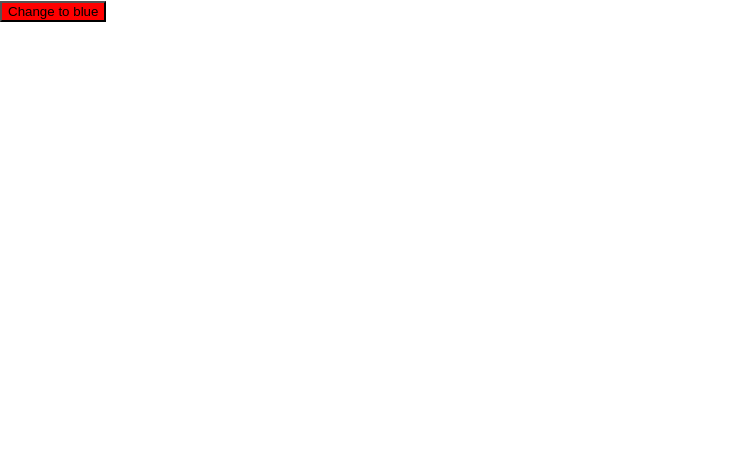
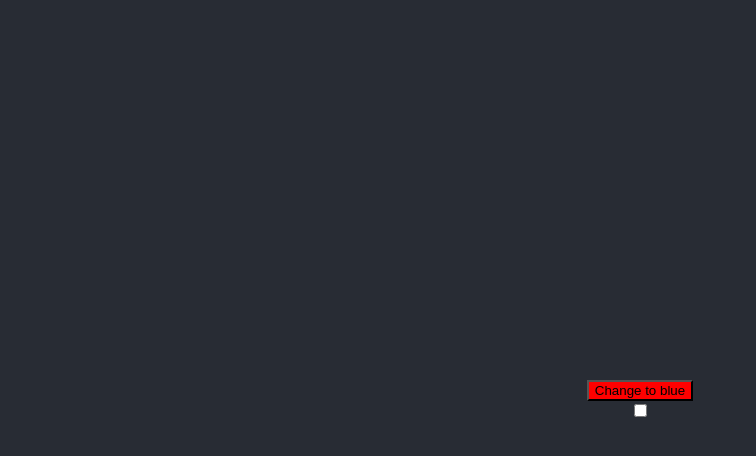
Before and after one commit to AbirAlareanK/Testing-Library-Jest, a React (Create React App) app: page / in a window 1280 px wide. Shown: the top 456 px of the page, without its empty margins (0-756 px from the left). Built offline with nearby package versions, Linux system fonts and the light colour scheme.

Commit message:
Test and code checkbox functionality

```diff
--- a/src/App.js
+++ b/src/App.js
@@ -4,13 +4,21 @@ import './App.css';
 function App() {
 
   const [ buttonColor , setButtonColor ] = useState('red') ;
+  const [ disabledButton , setDisabledButton ] = useState(false);
+
   const newButtonColor = buttonColor === 'red' ? 'blue' : 'red'
 
   return (
-    <div>
+    <div className="App-header">
         <button onClick={()=> setButtonColor(newButtonColor)}
                 style={{backgroundColor : buttonColor}}
+                disabled={disabledButton}
         >Change to {newButtonColor}</button>
+        <input type="checkbox"
+                id="enable-button-checkbox"
+                aria-checked={disabledButton}
+                defaultChecked={disabledButton}
+                onChange={(e)=> setDisabledButton(e.target.checked)}/>
     </div>
   );
 }
```
Also changed, not shown: 1 other file (tests, documents, lock files or other folders).
